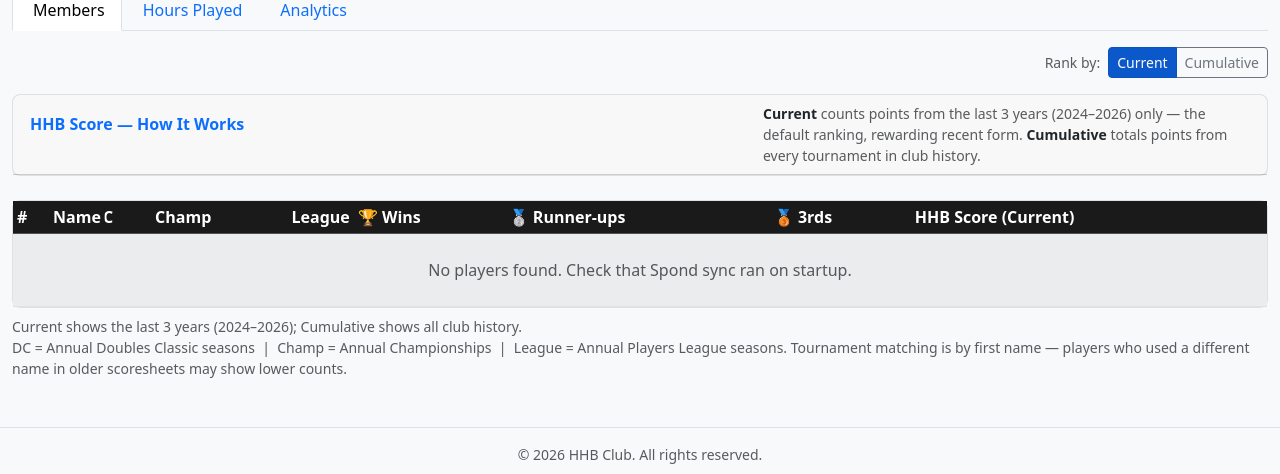
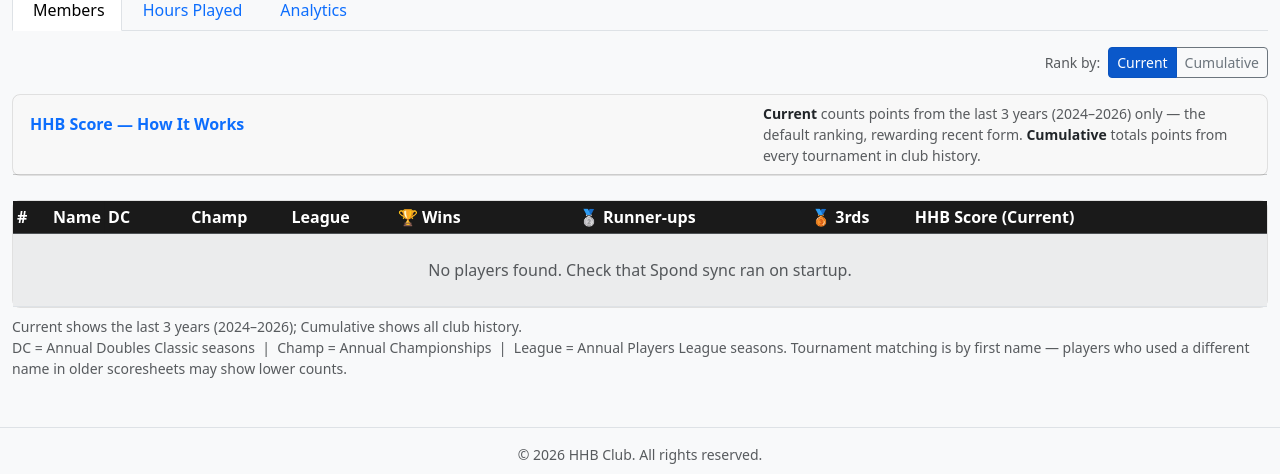
Before and after one commit to deepeshshrestha-hhb/hhb-club-app, a Flask app: page /players in a window 1280 px wide. Shown: the part 180-654 px from the top of the page. Run offline with Flask 3, Linux system fonts and the light colour scheme; some libraries are stand-ins or nearby versions.

Commit message:
Center Players table stat headers over their centered values
Co-Authored-By: Claude Sonnet 5.5 <noreply@anthropic.com>

```diff
--- a/templates/players.html
+++ b/templates/players.html
@@ -232,12 +232,12 @@
                     <tr>
                         <th style="position:sticky;left:0;z-index:3;background:#1a1a1a;">#</th>
                         <th style="position:sticky;left:36px;z-index:3;background:#1a1a1a;">Name</th>
-                        <th title="Annual Doubles Classic seasons">DC</th>
-                        <th title="Annual Championships seasons">Champ</th>
-                        <th title="Annual Players League seasons">League</th>
-                        <th>🏆 Wins</th>
-                        <th>🥈 Runner-ups</th>
-                        <th>🥉 3rds</th>
+                        <th class="text-center" title="Annual Doubles Classic seasons">DC</th>
+                        <th class="text-center" title="Annual Championships seasons">Champ</th>
+                        <th class="text-center" title="Annual Players League seasons">League</th>
+                        <th class="text-center">🏆 Wins</th>
+                        <th class="text-center">🥈 Runner-ups</th>
+                        <th class="text-center">🥉 3rds</th>
                         <th id="th-current" title="Points from 2024–2026 tournaments only">HHB Score (Current)</th>
                         <th id="th-cumulative" title="Points from all-time tournaments" style="display:none">HHB Score (Cumulative)</th>
                     </tr>
```
